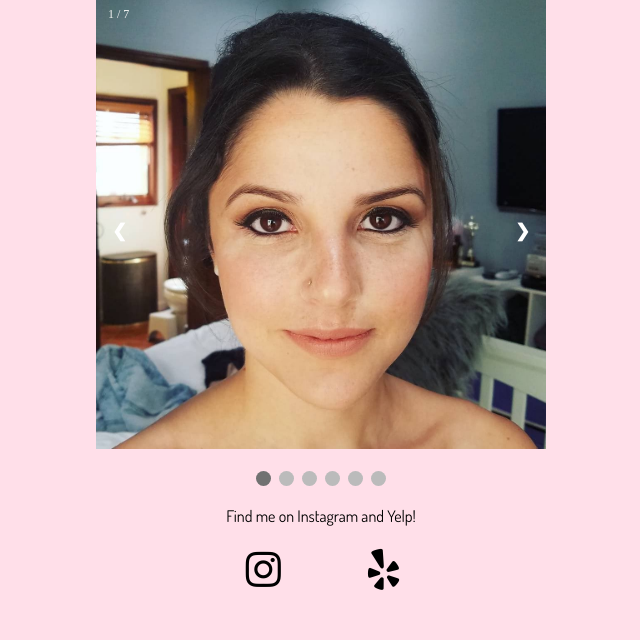
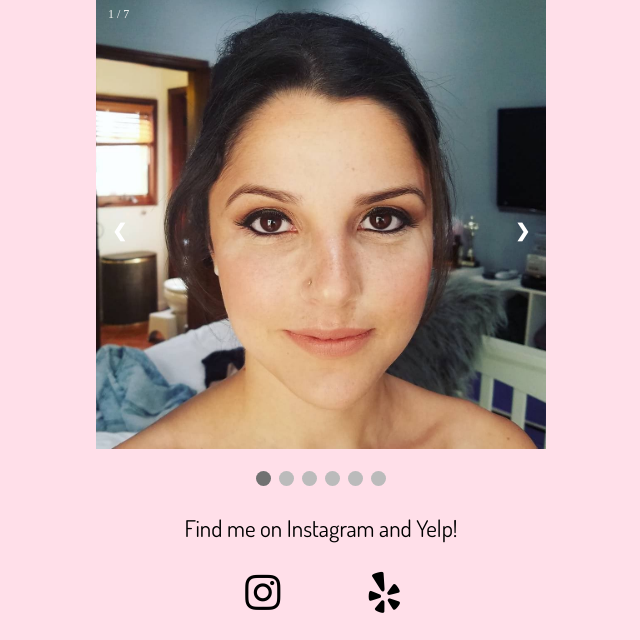
Before and after one commit to habukrat/makeupbyhadar, a PHP site: page /index.php in a window 1280 px wide. Shown: the part 273-913 px from the top of the page, without its empty margins (319-959 px from the left). Before the commit the page ends 863 px from the top, so only its background shows below. Run offline with PHP 8.4, Linux system fonts and the light colour scheme.

```diff
--- a/main.css
+++ b/main.css
@@ -40,6 +40,7 @@ li > a:hover{
 #footer {
   text-align: center;
   font-family: 'Dosis', serif;
+  font-size: 1.8vw;
 }
 
 .icons {
@@ -99,7 +100,6 @@ h5 {
 }
 
 #title {
-  margin-left: 1rem;
   padding-left: 5rem;
 }
 
```
